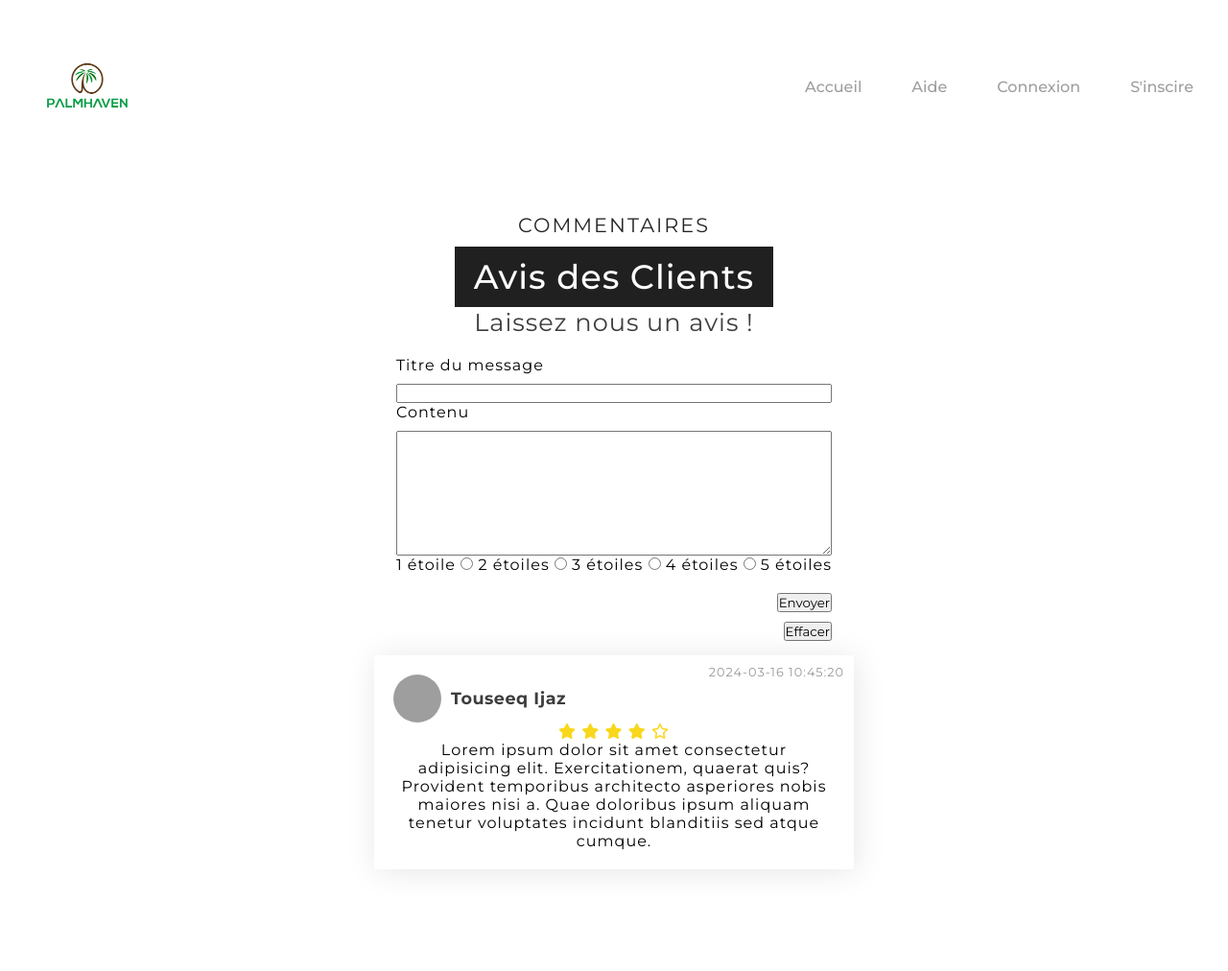
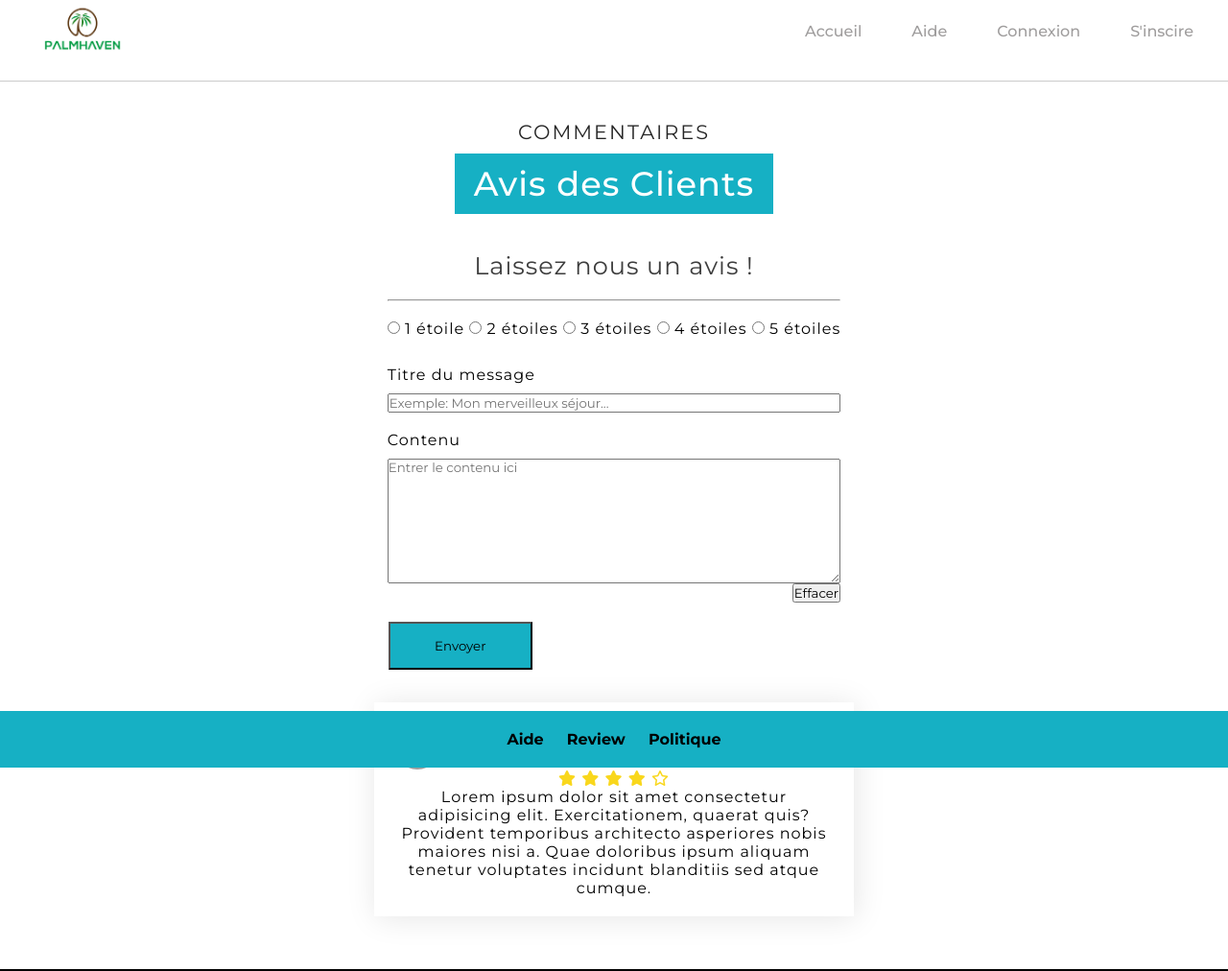
Before and after one commit to Ayoub-Glizi-Vicioso/PalmHaven_WEB, a PHP site: page /commentairesfront.php in a window 1280 px wide. Shown: the whole page at 96% size. Before the commit the page ends 908 px from the top, so only its background shows below. Run offline with PHP 8.4, Linux system fonts and the light colour scheme; some libraries are stand-ins or nearby versions; grey boxes are pictures that could not be loaded.

Commit message:
Interface graphique PageCommentaire finis

```diff
--- a/InterfaceWEB/commentairesfront.php
+++ b/InterfaceWEB/commentairesfront.php
@@ -30,6 +30,7 @@
         a {
             text-decoration: none;
         }
+
         /* #temoignages {
             display: flex;
             justify-content: center;
@@ -37,6 +38,11 @@
             flex-direction: column;
             width:100%;
         } */
+
+        .ligne-horizontale {
+            border-top: 1px solid #ccc; /* Couleur et épaisseur de la ligne */
+            margin-top: 20px; /* Marge en haut de la ligne */
+        }
         .entete-temoignages {
             letter-spacing: 1px;
             margin: 30px 0px;
@@ -49,7 +55,7 @@
         .entete-temoignages h1 {
             font-size: 2.2rem;
             font-weight: 500;
-            background-color: #202020;
+            background-color: #16b0c4;
             color: #ffffff;
             padding: 10px 20px;
         }
@@ -129,7 +135,7 @@
         @media(max-width:1060px) {
             .boite-temoignage {
                 width:45%;
-                padding: 10px;
+                padding: 5px;
             }
         }
         @media(max-width:790px) {
@@ -156,7 +162,7 @@
 
         nav {
             max-width: var(--max-width);
-            height: 2%;
+            height: 20px;
             margin:auto;
             padding: 2rem 1rem;
             display: flex;
@@ -166,7 +172,7 @@
         }
 
         .nav_logo img {
-            width: 150px;
+            width: 140px;
             margin-right: 10px;
         }
 
@@ -206,17 +212,67 @@
     #commentaire textarea {
         resize: vertical;
     }
+    #commentaire label span {
+    font-size: 0.8rem;
+    color: #777;
+    margin-left: 5px;
+}
 
     #etoiles {
         text-align: center;
         margin-bottom: 10px;
     }
 
-    #publier,
+    #publier{
+        width: 150px; /* Largeur du bouton */
+        height: 50px; /* Hauteur du bouton */
+        margin-top: 20px; /* Marge en haut */
+        margin-left: 1px; /* Marge à gauche */
+        background-color: #16b0c4;
+    }
+    #publier:hover{
+        background-color: lightskyblue; /* Couleur de fond au survol */
+        color: white;
+    }
+
     #effacer {
       margin-left: auto;
-        margin-top: 10px;
+
+
     }
+    #effacer:hover{
+        background-color: grey;
+
+    }
+    footer {
+        background-color: #16b0c4;
+        color: var(--white);
+        padding: 20px 0;
+        text-align: center;
+        position: fixed;
+        bottom: 0;
+        width: 100%;
+    }
+    footer a {
+            color: var(--white);
+            text-decoration: none;
+            font-weight: bold;
+            margin: 0 10px;
+    }
+    .footer-item:hover {
+            color: blue;
+    }
+    .affichage-annonce {
+        border: 1px solid black;
+        background-color: #16b0c4;
+        height: 90%;
+        width: 100%;
+        display: flex;
+        flex-direction: column;
+        flex-wrap: wrap;
+    }
+
+
     </style>
 </head>
 <body>
@@ -235,21 +291,23 @@
 
     <!-- Témoignages -->
     <section id="temoignages">
+        <div class="ligne-horizontale"></div>
         <!-- Entête -->
         <div class="entete-temoignages">
             <span>Commentaires</span>
             <h1>Avis des Clients</h1>
+            <br>
+            <br>
             <h2>Laissez nous un avis !</h2>
 
 
+
+
         <form id="commentaire" action="../backendWEB/commentaire.php" method="post">
-    <label for="titre">Titre du message</label>
-    <input id="titre" name="titre" type="text" required> <!-- Utilisation d'un champ de texte simple pour le titre -->
-
-    <label for="contenu">Contenu</label>
-    <textarea id="contenu" name="contenu" rows="8" required></textarea> <!-- Utilisation d'une zone de texte pour le contenu avec 8 lignes de hauteur -->
-
+            <hr>
+            <br>
             <div id = "etoiles">
+                <input type="radio" id="etoile1" name="etoile" value="1">
                 <label for="etoile1">1 étoile</label>
                 <input type="radio" id="etoile2" name="etoile" value="2">
                 <label for="etoile2">2 étoiles</label>
@@ -260,10 +318,23 @@
                 <input type="radio" id="etoile5" name="etoile" value="5">
                 <label for="etoile5">5 étoiles</label>
             </div>
+            <br>
+            <label for="titre">Titre du message</label>
+            <input id="titre" name="titre" type="text" required placeholder = "Exemple: Mon merveilleux séjour..." maxlength="100"> <!-- Utilisation d'un champ de texte simple pour le titre -->
+            <br>
+            <label for="contenu">Contenu</label>
+            <textarea id="contenu" name="contenu" rows="8" required placeholder="Entrer le contenu ici" maxlength="400"></textarea> <!-- Utilisation d'une zone de texte pour le contenu avec 8 lignes de hauteur -->
 
+
+
+            <button type="reset" id="effacer">Effacer</button>
             <button type="submit" id="publier">Envoyer</button>
-    <button type="reset" id="effacer">Effacer</button>
+
         </form>
+        <br>
+
+
+
 
 
         <!-- Conteneur des boîtes de témoignages -->
@@ -302,6 +373,15 @@
             <!-- Ajouter les autres boîtes de témoignage ici -->
         </div>
     </section>
+
+    <div class="affichage-annonce">
+
+    </div>
+    <footer>
+        <a href="Aide.html" class="footer-item" >Aide</a>
+        <a href="commentairesfront.php" class="footer-item">Review</a>
+        <a href="politique.html" class="footer-item" target="_blank">Politique</a>
+    </footer>
 <script src="../backendWEB/commentaire.js"></script>
 </body>
 </html>
```
Lines whose indentation alone changed are shown as unchanged.
